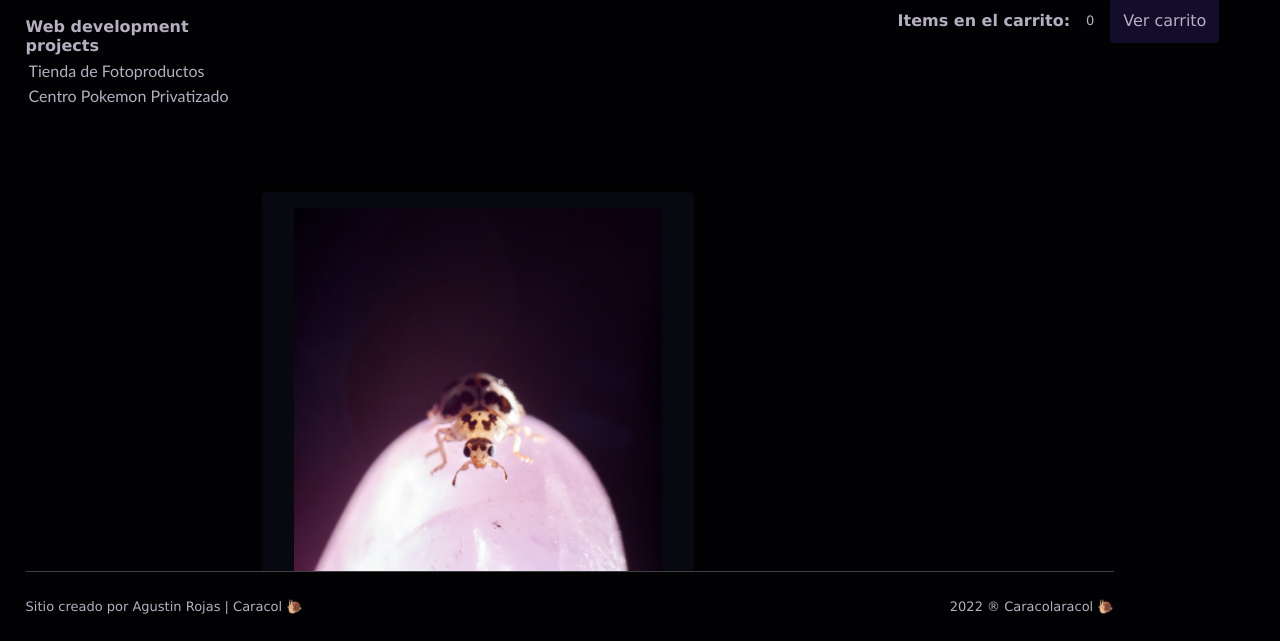
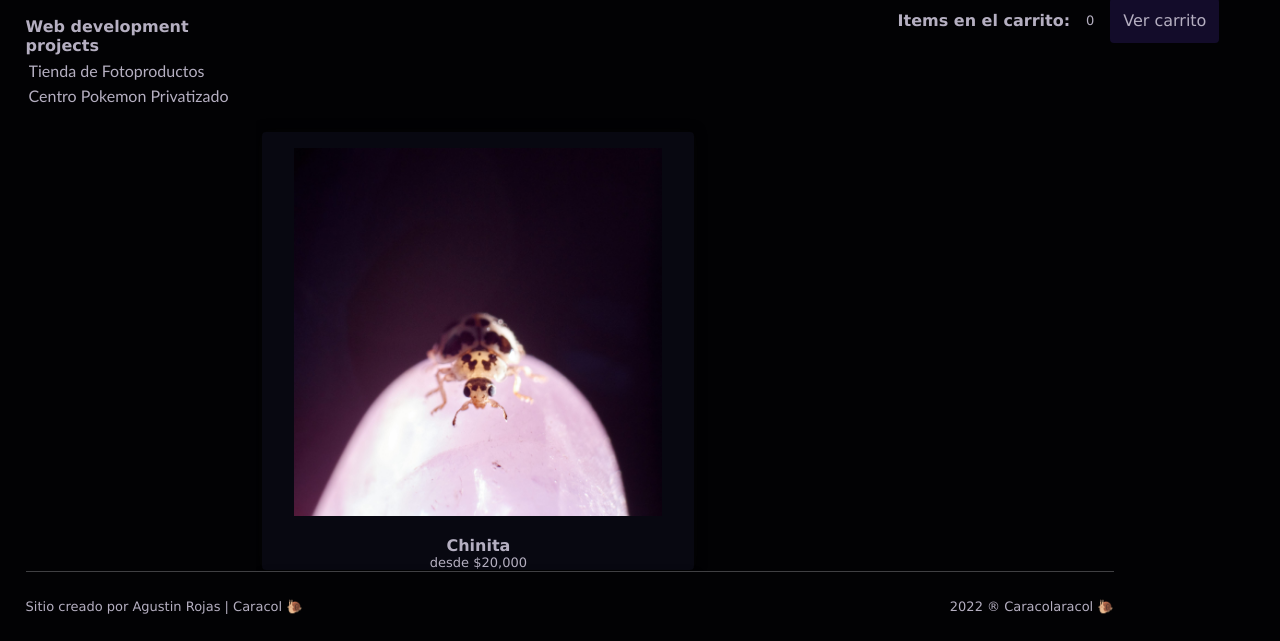
Before and after one commit to Caracolaracol/jsFinal-coderhouse, a website: page pages/fotoTienda.html in a window 1280 px wide. Shown: the part 159-800 px from the top of the page. Drawn offline with Linux system fonts and the light colour scheme.

Commit message:
height title

```diff
--- a/scss/partials/pages/_fotoTienda.scss
+++ b/scss/partials/pages/_fotoTienda.scss
@@ -1,7 +1,7 @@
 .store-section {
     display: grid;
     grid-template-columns: .5fr 1.5fr 1.3fr .7fr;
-    grid-template-rows: .1fr 5fr 5fr;
+    grid-template-rows: .1fr 17fr 7fr;
     gap: 1px 0px;
     //min-height: 100vh;
     grid-template-areas:
@@ -16,7 +16,7 @@
         width: 75%;
         background-color: $negro;
         flex-direction: column;
-        min-height: 10rem;
+        min-height: 6rem;
         .store-section__cart-items {
             display: flex;
             flex-direction: row;
```
Also changed, not shown: css/style.css.
